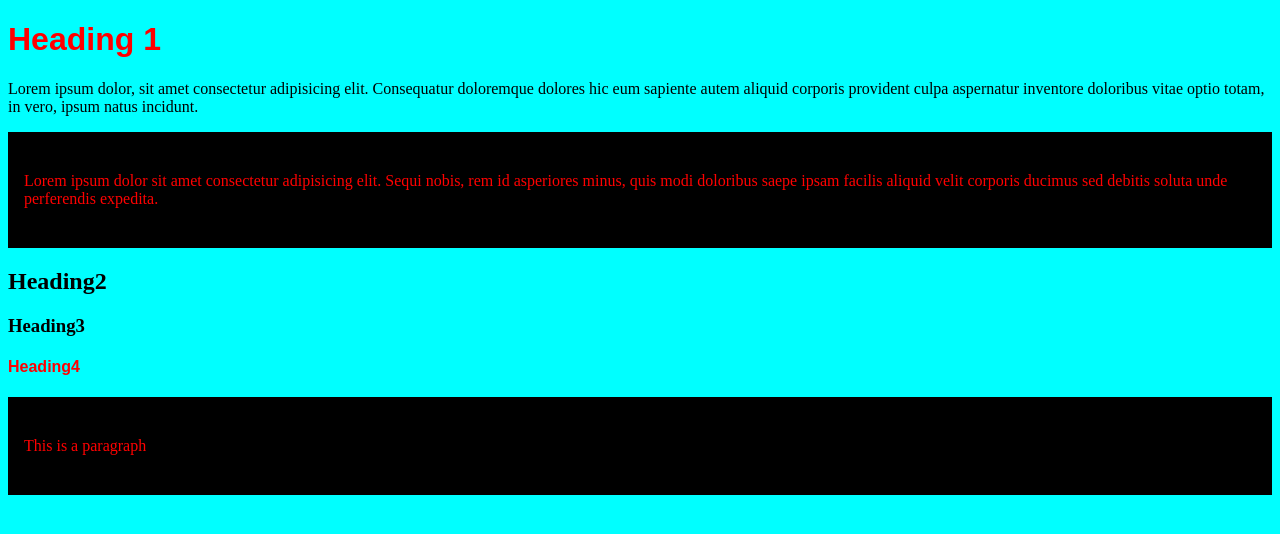
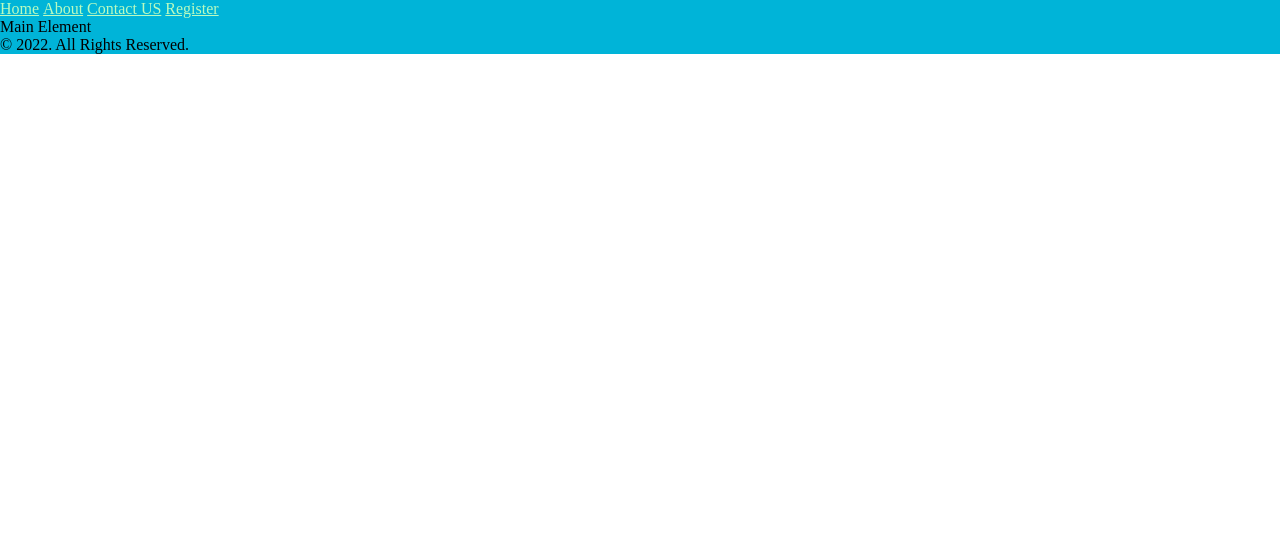
Before and after one commit to awais882s/SCSS, a plain HTML site: page index.html in a window 1280 px wide. Drawn offline with Linux system fonts and the light colour scheme.

Commit message:
simple web

```diff
--- a/index.html
+++ b/index.html
@@ -9,7 +9,7 @@
     <title>Learning SCSS</title>
   </head>
   <body>
-    <h1>Heading 1</h1>
+    <!-- <h1>Heading 1</h1>
     <p>
       Lorem ipsum dolor, sit amet consectetur adipisicing elit. Consequatur
       doloremque dolores hic eum sapiente autem aliquid corporis provident culpa
@@ -28,6 +28,31 @@
     <h4>Heading4</h4>
     <div class="section">
       <p>This is a paragraph</p>
-    </div>
+    </div> -->
+    <header>
+      <nav>
+        <ul>
+          <li>
+            <a href="#">Home</a>
+          </li>
+          <li>
+            <a href="#">About</a>
+          </li>
+
+          <li>
+            <a href="#">Contact US</a>
+          </li>
+          <li>
+            <a href="#">Register</a>
+          </li>
+        </ul>
+      </nav>
+      <main>
+        Main Element
+        <footer>
+          <p>&copy; 2022. All Rights Reserved.</p>
+        </footer>
+      </main>
+    </header>
   </body>
 </html>
--- a/styles/style.scss
+++ b/styles/style.scss
@@ -1,20 +1,44 @@
-$primaryColor:aqua;
-$lightColor:#000;
-$primaryFont:arial;
-body{
-    background-color: $primaryColor;
-    color: $lightColor;
-}
-.section{
-    $primaryColor:red !global;
-    padding: 24px 16px;
-    color: $primaryColor;
-    background-color: $lightColor;
+// $primaryColor:aqua;
+// $lightColor:#000;
+// $primaryFont:arial;
+// body{
+//     background-color: $primaryColor;
+//     color: $lightColor;
+// }
+// .section{
+//     $primaryColor:red !global;
+//     padding: 24px 16px;
+//     color: $primaryColor;
+//     background-color: $lightColor;
+// }
+
+// h1,h4{
+//     font-family: $primaryFont;
+//     color: $primaryColor;
+// }
+$primaryColor: #00b4d8;
+$secondaryColor: #f6bd60;
+$lightColor: #b9fbc0;
+
+* {
+  margin: 0;
+  padding: 0;
+  box-sizing: border-box;
 }
 
-
-
-h1,h4{
-    font-family: $primaryFont;
-    color: $primaryColor;
+header {
+  background-color: $primaryColor;
+  nav {
+    ul {
+      list-style-type: none;
+      padding: 0;
+      margin: 0;
+      li {
+        display: inline-block;
+        a {
+          color: $lightColor;
+        }
+      }
+    }
+  }
 }
```
Also changed, not shown: styles/style.css, 1 other file.
